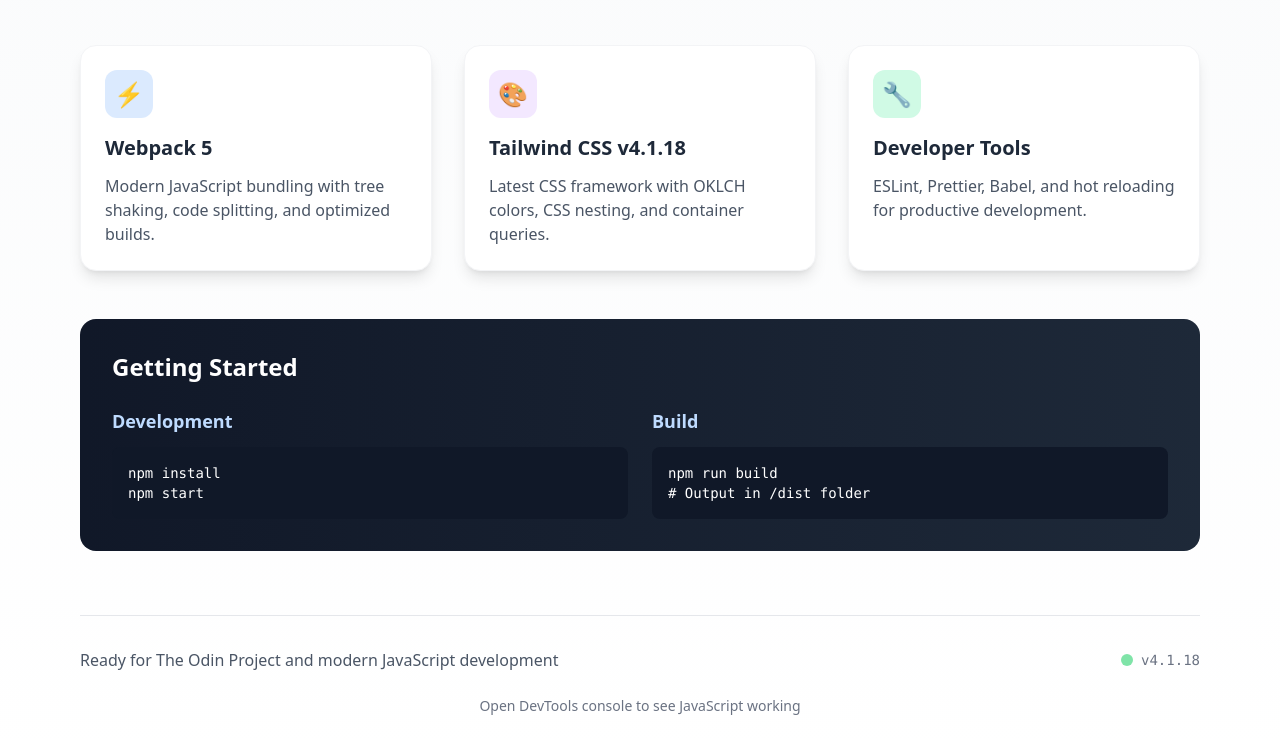
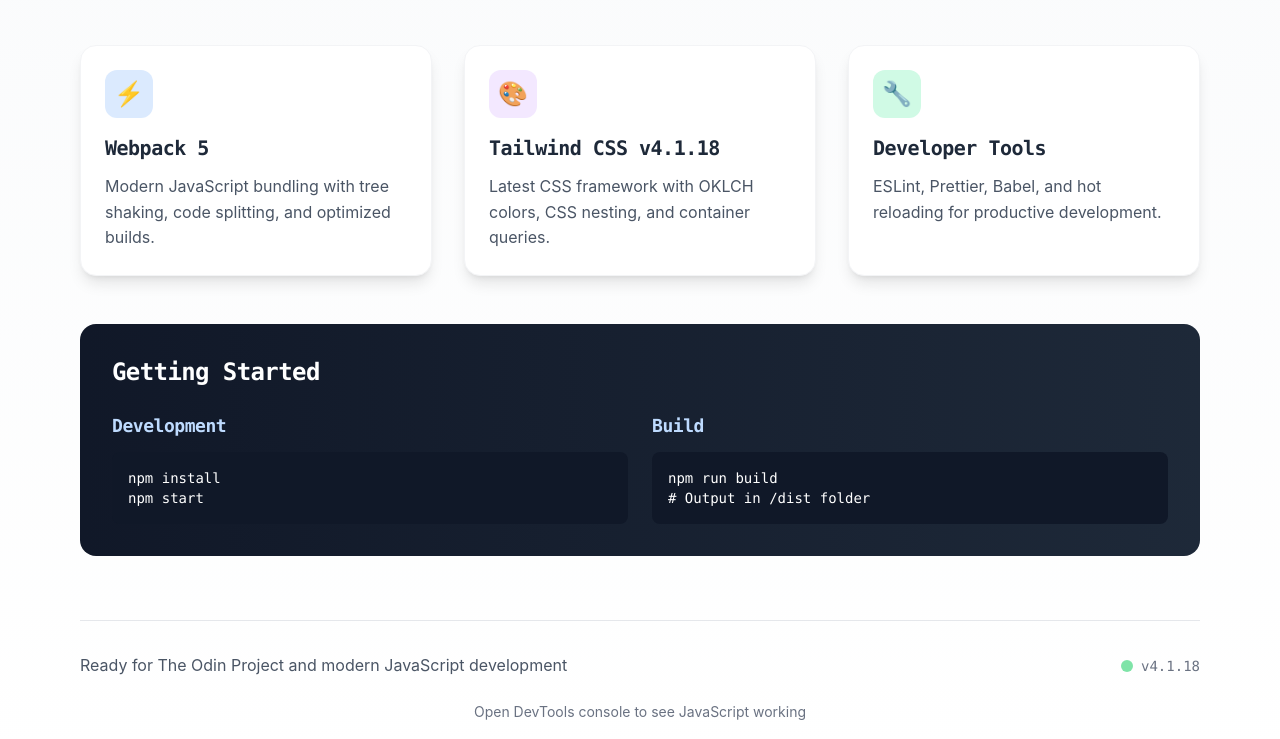
Before and after one commit to BatetDev/top-project-homepage, a website built with webpack: page src/template.html in a window 1280 px wide. Shown: the part 259-998 px from the top of the page. Built offline with nearby package versions, Linux system fonts and the light colour scheme.

Commit message:
style: import and apply  JetBrains Mono and Inter

```diff
--- a/src/styles/input.css
+++ b/src/styles/input.css
@@ -1,5 +1,8 @@
 /* Tailwind CSS v4.1.18 */
 @import 'tailwindcss';
+
+/* JetBrains Mono and Inter fonts */
+@import url('https://fonts.googleapis.com/css2?family=JetBrains+Mono:wght@400;500;600;700&family=Inter:wght@300;400;500;600;700&display=swap');
 
 /* Custom base styles */
 @layer base {
@@ -13,6 +16,28 @@
       'calt' 1;
     -webkit-font-smoothing: antialiased;
     -moz-osx-font-smoothing: grayscale;
+
+    font-family: 'Inter', system-ui, sans-serif;
+    font-weight: 400;
+    line-height: 1.6;
+  }
+
+  h1,
+  h2,
+  h3,
+  h4,
+  h5,
+  h6 {
+    font-family: 'JetBrains Mono', 'Consolas', monospace;
+    font-weight: 600;
+    letter-spacing: -0.025em;
+  }
+
+  code,
+  pre,
+  .mono,
+  .font-mono {
+    font-family: 'JetBrains Mono', 'Consolas', monospace;
   }
 }
 
```
